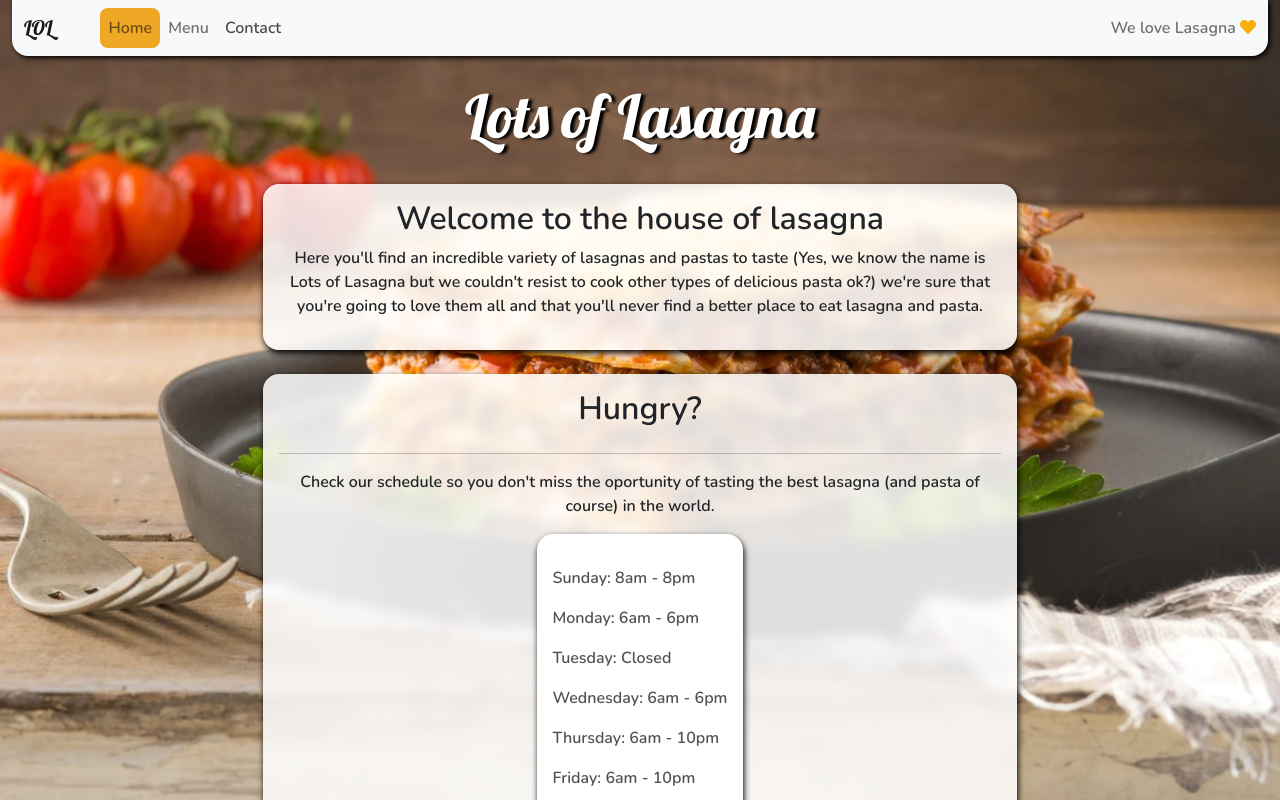
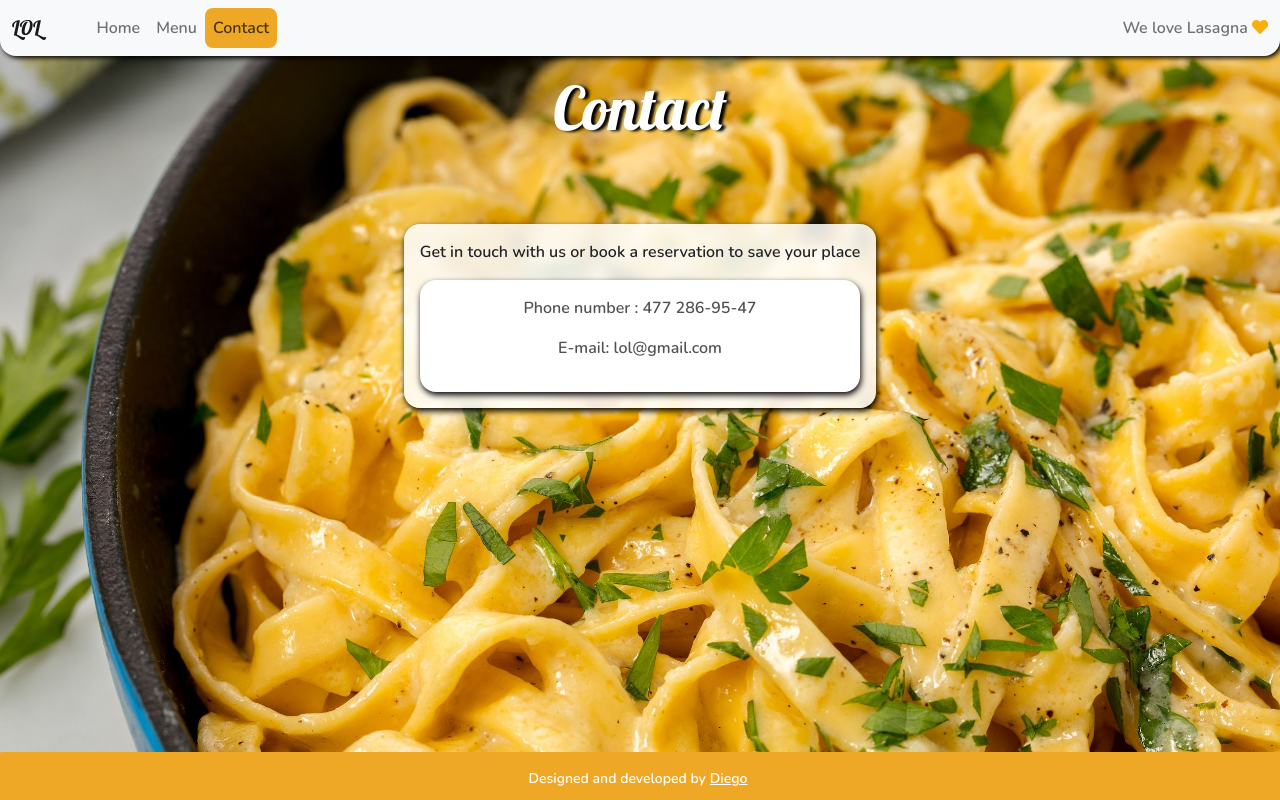
Before and after one commit to Diegodsha/Lol-lots-of-lasagna, a website built with webpack: page src/index.html in a window 1280 px wide. Both pictures are taken after a click on the link "Contact". Shown: the top 800 px of the page. Built offline with nearby package versions, Linux system fonts and the light colour scheme.

Commit message:
Add contact info

```diff
--- /dev/null
+++ b/src/contact.js
@@ -0,0 +1,62 @@
+'use strict';
+
+function createContactPage() {
+  const body1 = document.querySelector('body');
+  //change body background img
+  body1.classList.remove('body1');
+  body1.classList.remove('body2');
+  body1.classList.add('body3');
+  const content = document.getElementById('content');
+  const pTag = document.createElement('p');
+  const div = document.createElement('div');
+
+  const contactBtn = document.querySelector('.contact');
+  contactBtn.classList.add('select-tab');
+
+  const mainDiv = document.createElement('main');
+  mainDiv.classList.add('d-flex', 'flex-column', 'align-items-center');
+  content.appendChild(mainDiv);
+
+  //Page title
+  const pageTitle = document.createElement('h1');
+  pageTitle.textContent = 'Contact';
+  pageTitle.classList.add('lobster', 'text-white', 'py-4', 'lol');
+  mainDiv.appendChild(pageTitle);
+
+  const sectionDiv = document.createElement('section');
+  sectionDiv.setAttribute('id', 'home');
+  mainDiv.appendChild(sectionDiv);
+
+  //contact container
+  const contactCont = div.cloneNode(true);
+  contactCont.classList.add('home-cont', 'p-3', 'text-center', 'mt-5');
+  sectionDiv.appendChild(contactCont);
+  mainDiv.appendChild(contactCont);
+
+  const pTagGetInTouch = pTag.cloneNode(true);
+  pTagGetInTouch.textContent = `Get in touch with us or book a reservation to save your place`;
+  contactCont.appendChild(pTagGetInTouch);
+
+  //contact info
+
+  const contactInfo = div.cloneNode(true);
+  contactInfo.classList.add('hours', 'p-3', 'align-self-center', 'flex-column');
+  contactCont.appendChild(contactInfo);
+
+  const contactPhone = pTag.cloneNode(true);
+  contactPhone.textContent = 'Phone number : 477 286-95-47';
+  contactInfo.appendChild(contactPhone);
+
+  const contactMail = pTag.cloneNode(true);
+  contactMail.textContent = 'E-mail: lol@gmail.com';
+  ('Phone number : 477 286-95-47');
+  contactInfo.appendChild(contactMail);
+  //form
+
+  //appends footer
+  const footer = document.querySelector('footer');
+  footer.classList.add('fixed-bottom');
+  content.appendChild(footer);
+}
+
+export { createContactPage };
--- a/src/footer.js
+++ b/src/footer.js
@@ -1,3 +1,4 @@
+'use strict';
 function createFooter() {
   const footerDiv = document.createElement('footer');
   footerDiv.id = 'footer';
--- a/src/index.html
+++ b/src/index.html
@@ -13,9 +13,9 @@
     <title>Lol</title>
   </head>
   <body>
-    <div id="content" class="container-fluid">
+    <div id="content" class="container-fluid pt-5">
       <!-- navbar -->
-      <nav class="navbar navbar-expand navbar-light bg-light">
+      <nav class="navbar navbar-expand navbar-light bg-light fixed-top">
         <div class="container-fluid">
           <a class="navbar-brand lobster me-5" href="#">LOL</a>
           <button
--- a/src/index.js
+++ b/src/index.js
@@ -1,7 +1,9 @@
+'use strict';
 import 'bootstrap';
 import './style.scss';
-import { createHomePage } from './dom';
+import { createHomePage } from './home';
 import { createMenuPage } from './menu';
+import { createContactPage } from './contact';
 
 //Removes selected tab color and cleans main content
 function clean() {
@@ -33,3 +35,10 @@ menuTab.onclick = () => {
   clean();
   createMenuPage();
 };
+
+//Loads contact content
+const contactTab = document.querySelector('.contact');
+contactTab.onclick = () => {
+  clean();
+  createContactPage();
+};
--- a/src/menu.js
+++ b/src/menu.js
@@ -1,3 +1,4 @@
+'use strict';
 import lasagna1 from './assets/spinach-lasagna.jpg';
 import lasagna2 from './assets/Best-Ever-Vegetarian-Lasagna.jpg';
 import lasagna3 from './assets/Classic-Meat-Lasagna-4.jpg';
--- a/src/style.scss
+++ b/src/style.scss
@@ -17,7 +17,7 @@
   background-attachment: fixed;
 }
 .body3 {
-  background-image: url('./assets/backlasagna.jpg');
+  background-image: url('./assets/fettuccine-alfredo.jpg');
   background-repeat: no-repeat;
   background-size: cover;
   background-position: center;
```
Also changed, not shown: src/home.js (renamed from src/dom.js).
